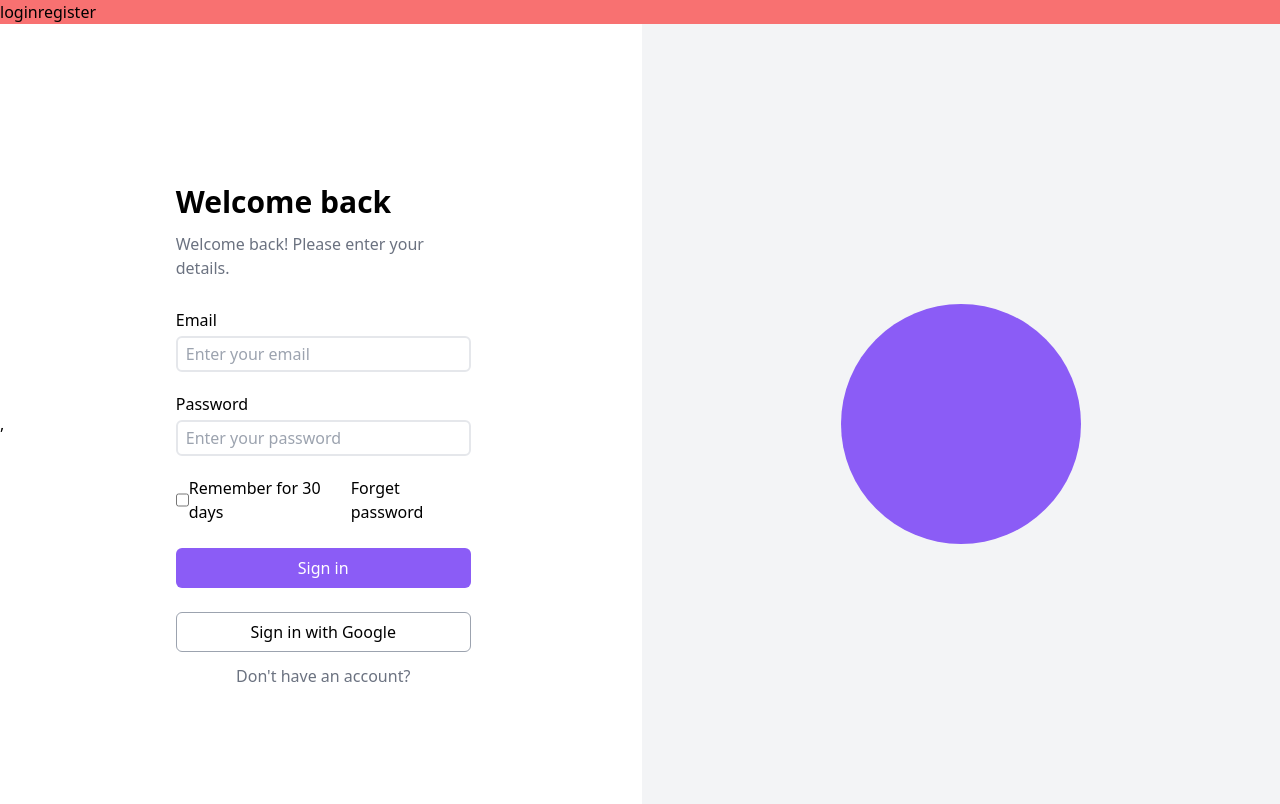
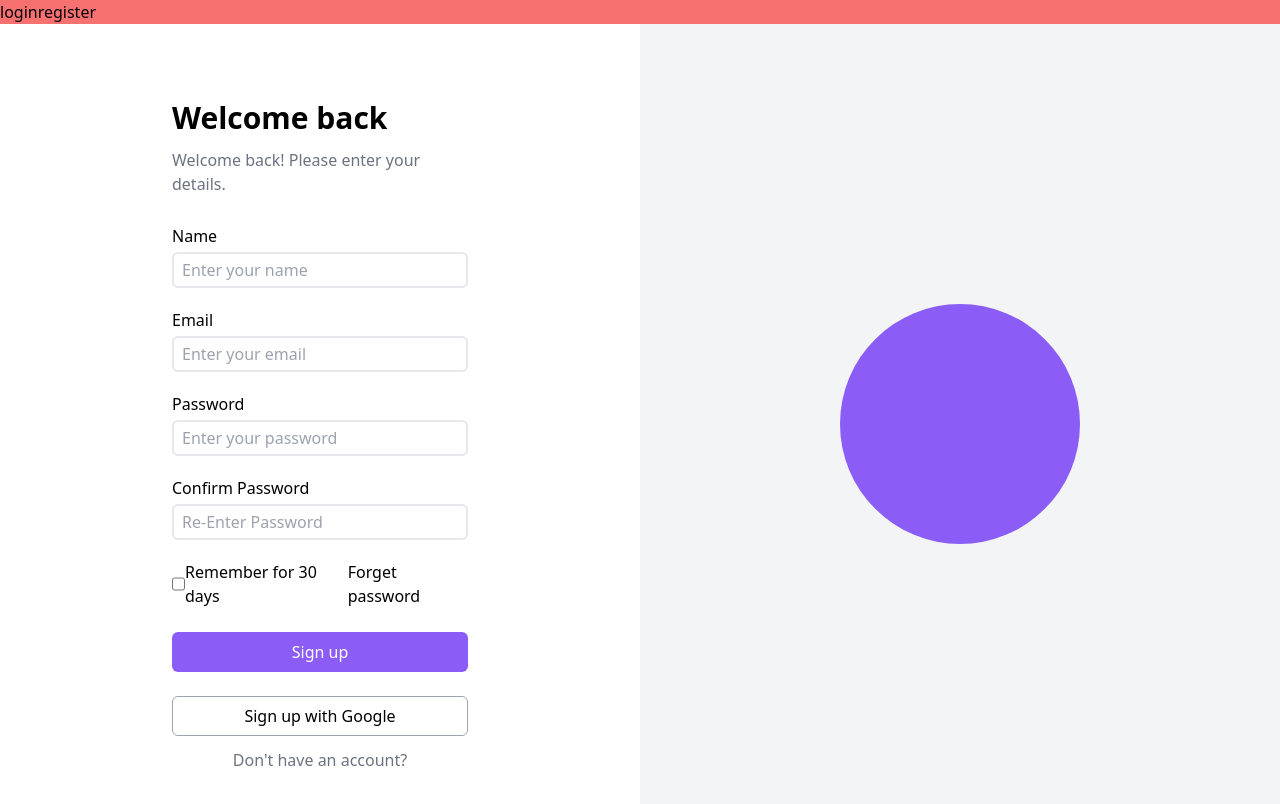
Before and after one commit to Shubham-code-lab/Vite-CompositionAPI-Typescript, a Vue app in the folder my-vue-app/: page /register in a window 1280 px wide. Shown: the top 804 px of the page. Built offline with nearby package versions, Linux system fonts and the light colour scheme.

Commit message:
user signUp

```diff
--- a/my-vue-app/src/components/Auth/Register.vue
+++ b/my-vue-app/src/components/Auth/Register.vue
@@ -1,6 +1,5 @@
 <template>
   <div class="h-full flex items-center">
-    {{userEmail}}, {{userPassword}}
     <div class="flex flex-col justify-center items-center w-full md:flex-row-reverse md:h-full">
       <div class="md:w-1/2 md:bg-gray-100 h-full flex flex-row justify-center items-center">
         <div class="rounded-full w-12 h-12 md:h-60 md:w-60 bg-violet-500"></div>
@@ -13,6 +12,16 @@
           Welcome back! Please enter your details.
         </p>
         <div class="w-full">
+          <div class="flex flex-col w-full px-3 py-2">
+            <label for="name" class="py-1">Name</label>
+            <input
+              class="rounded-md h-9 placeholder:p-2 border-2"
+              type="text"
+              id="name"
+              placeholder="Enter your name"
+              v-model="userName"
+            />
+          </div>
           <div class="flex flex-col w-full px-3 py-2">
             <label for="email" class="py-1">Email</label>
             <input
@@ -33,6 +42,16 @@
               v-model="userPassword"
             />
           </div>
+          <div class="flex flex-col w-full px-3 py-2">
+            <label for="confirmPassword" class="py-1">Confirm Password</label>
+            <input
+              class="rounded-md h-9 placeholder:p-2 border-2"
+              type="password"
+              id="confirmPassword"
+              placeholder="Re-Enter Password"
+              v-model="userConfrimPassword"
+            />
+          </div>
           <div class="flex flex-row justify-between w-full p-3">
             <div class="flex flex-row">
               <!-- not working -->
@@ -46,7 +65,7 @@
           <!-- Sign in button -->
           <div class="w-full p-3">
             <button class="bg-violet-500 text-white w-full rounded-md h-10" @click="signUp">
-              Sign in
+              Sign up
             </button>
           </div>
           <!-- google sign -->
@@ -56,7 +75,7 @@
             >
               <!-- google icon -->
               <i></i>
-              <span>Sign in with Google</span>
+              <span>Sign up with Google</span>
             </button>
           </div>
         </div>
@@ -72,16 +91,23 @@
 
 <script >
 import {ref} from 'vue';
-import {useCounterStore} from '../../pinia';
+import {useCounterStore} from '../../pinia.ts';
 export default{
   setup(){
     const userEmail = ref('');
     const userPassword = ref('');
+    const userConfrimPassword = ref('');
+    const userName = ref('');
 
+    //
+    const store = useCounterStore();
     function signUp(){
-      useCounterStore.increment;
-      useCounterStore.doubleCount;
-      console.log(useCounterStore.count);
+      // console.log(store);
+      // store.increment();
+      // console.log(store.doubleCount);
+      // console.log(store.count);
+
+      store.signUp(userEmail.value, userPassword.value);
     }
     return{
       userEmail,
--- a/my-vue-app/src/main.ts
+++ b/my-vue-app/src/main.ts
@@ -1,9 +1,13 @@
 import { createApp } from 'vue'
+import { createPinia } from 'pinia'
 import './style.css'
 import App from './App.vue';
 import router from './router';
 
 const app = createApp(App);
+
+const pinia = createPinia()
+app.use(pinia)
 app.use(router);
 
 
--- a/my-vue-app/src/pinia.ts
+++ b/my-vue-app/src/pinia.ts
@@ -1,13 +1,47 @@
 import { defineStore } from 'pinia';
 
 export const useCounterStore = defineStore('counter', {
-    state: () => ({ count: 0, name: 'Eduardo' }),
+    state: () => ({ count: 45, name: 'Eduardo', userId:null, email: null, token:null,tokenExpiration: null }),
     getters: {
       doubleCount: (state) => state.count * 2,
+      getUserDetail:(state)=>{
+        return {
+            userId: state.userId,
+
+        }
+      }
     },
     actions: {
       increment() {
+        console.log("pinia increment");
         this.count++
       },
+      async signUp(email, password){
+        console.log(email, password);
+         const response = await fetch(`https://identitytoolkit.googleapis.com/v1/accounts:signUp?key=AIzaSyAcD3jja7amZT-iBgDn3tNu5WYN18H6erU`,
+         {
+            method: 'POST',
+            headers: {
+                "Content-Type": "application/json",
+            },
+            body: JSON.stringify({
+                email,
+                password,
+                returnSecureToken: true
+            })
+         })
+         const responseData = await response.json();
+         if(!response.ok){
+            console.log(responseData);
+            const error = new Error(responseData.message || 'Failed to authenticate');
+            throw error;
+         }
+         console.log(responseData);
+        //  this.userId = responseData.localId;
+        //  this.token = responseData.idToken;
+        //  this.email = responseData.email;
+        //  this.tokenExpiration = responseData.expiresIn;
+        //  console.log(this.userId, this.token, this.email, this.tokenExpiration);
+      }
     },
 })
```
